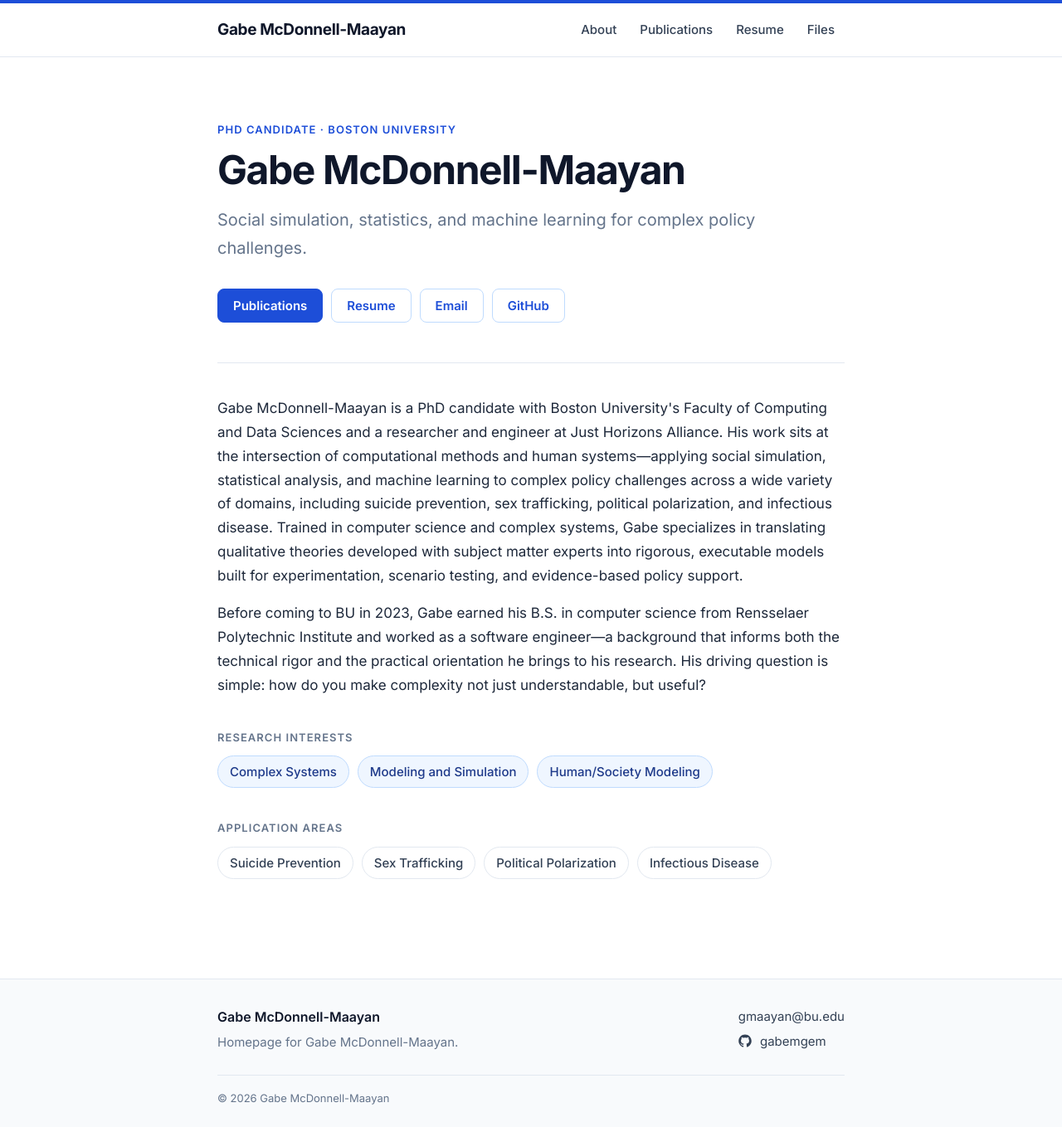
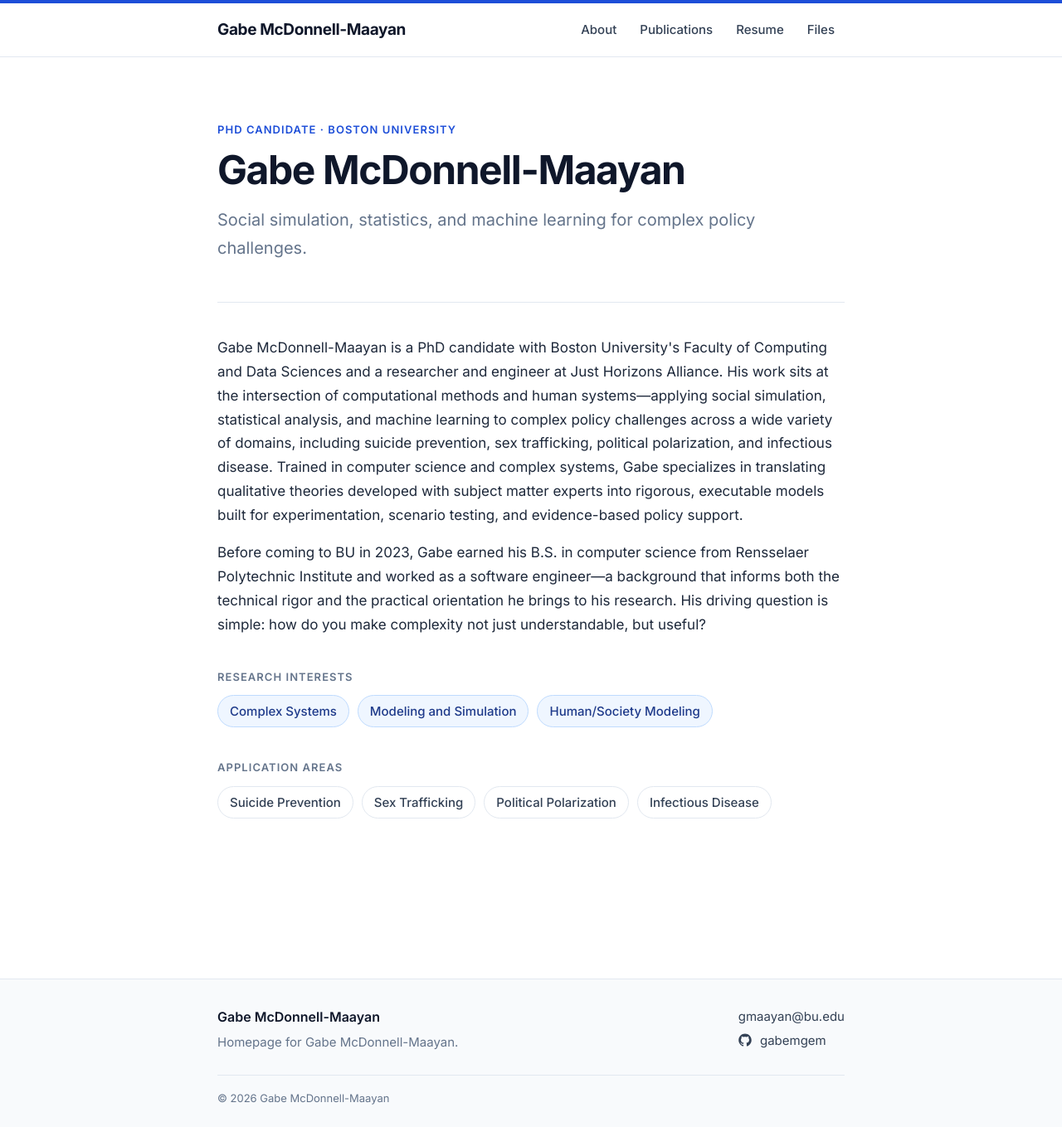
Before and after one commit to gabemgem/gabemgem.github.io, a Jekyll site: the page built from docs/index.html, in a window 1280 px wide and 1359 px high. Shown: the whole window at 83% size. Built offline with Jekyll 4.4.1, drawn with Linux system fonts in a browser that asks for light colours.

Commit message:
Remove extra menu bar

```diff
--- a/docs/_sass/_base.scss
+++ b/docs/_sass/_base.scss
@@ -48,7 +48,7 @@ h1, h2, h3, h4, h5, h6,
 p, blockquote, pre,
 ul, ol, dl, figure,
 %vertical-rhythm {
-    margin-bottom: $spacing-unit / 2;
+    margin-bottom: $spacing-unit * 0.5;
 }
 
 
@@ -135,7 +135,7 @@ a {
 blockquote {
     color: $grey-color-dark;
     border-left: 4px solid $brand-color-border;
-    padding-left: $spacing-unit / 2;
+    padding-left: $spacing-unit * 0.5;
     font-style: italic;
 
     > :last-child {
--- a/docs/_sass/_layout.scss
+++ b/docs/_sass/_layout.scss
@@ -139,7 +139,7 @@
     display: flex;
     flex-wrap: wrap;
     justify-content: space-between;
-    gap: $spacing-unit / 2 $spacing-unit;
+    gap: $spacing-unit * 0.5 $spacing-unit;
 }
 
 .footer-heading {
@@ -172,7 +172,7 @@
 
 .footer-copy {
     margin: $spacing-unit * 0.75 0 0;
-    padding-top: $spacing-unit / 2;
+    padding-top: $spacing-unit * 0.5;
     border-top: 1px solid $grey-color-light;
     font-size: 13px;
 }
@@ -217,46 +217,8 @@
 
 
 /**
- * Buttons and tags
+ * Tags
  */
-.button {
-    display: inline-block;
-    padding: 9px 18px;
-    font-size: 15px;
-    font-weight: 600;
-    line-height: 1.4;
-    border-radius: 8px;
-    border: 1px solid $brand-color-border;
-    background-color: $background-color;
-
-    &,
-    &:visited {
-        color: $brand-color;
-    }
-
-    &:hover {
-        text-decoration: none;
-        background-color: $brand-color-light;
-        border-color: $brand-color;
-    }
-
-    &--primary {
-        border-color: $brand-color;
-        background-color: $brand-color;
-
-        &,
-        &:visited {
-            color: #ffffff;
-        }
-
-        &:hover {
-            color: #ffffff;
-            background-color: $brand-color-dark;
-            border-color: $brand-color-dark;
-        }
-    }
-}
-
 .tag-list {
     display: flex;
     flex-wrap: wrap;
@@ -319,17 +281,11 @@
     font-size: 20px;
     color: $grey-color;
     max-width: 36em;
-    margin-bottom: $spacing-unit;
+    margin-bottom: 0;
 
     @include media-query($on-palm) {
         font-size: 18px;
     }
-}
-
-.hero-actions {
-    display: flex;
-    flex-wrap: wrap;
-    gap: 10px;
 }
 
 .home-section {
--- a/docs/index.html
+++ b/docs/index.html
@@ -8,12 +8,6 @@ layout: default
     <p class="hero-eyebrow">PhD Candidate &middot; Boston University</p>
     <h1 class="hero-title">{{ site.title }}</h1>
     <p class="hero-lede">Social simulation, statistics, and machine learning for complex policy challenges.</p>
-    <div class="hero-actions">
-      <a class="button button--primary" href="{{ "/publications/" | prepend: site.baseurl }}">Publications</a>
-      <a class="button" href="{{ "/resume/" | prepend: site.baseurl }}">Resume</a>
-      <a class="button" href="mailto:{{ site.email }}">Email</a>
-      <a class="button" href="https://github.com/{{ site.github_username }}">GitHub</a>
-    </div>
   </section>
 
   <section class="home-section">
--- /dev/null
+++ b/note.txt
@@ -0,0 +1,5 @@
+Build locally with:
+
+podman run --rm -p 4000:4000 -v "./docs:/srv/jekyll" jekyll/jekyll jekyll serve --host 0.0.0.0
+
+And then open http://localhost:4000.
```
